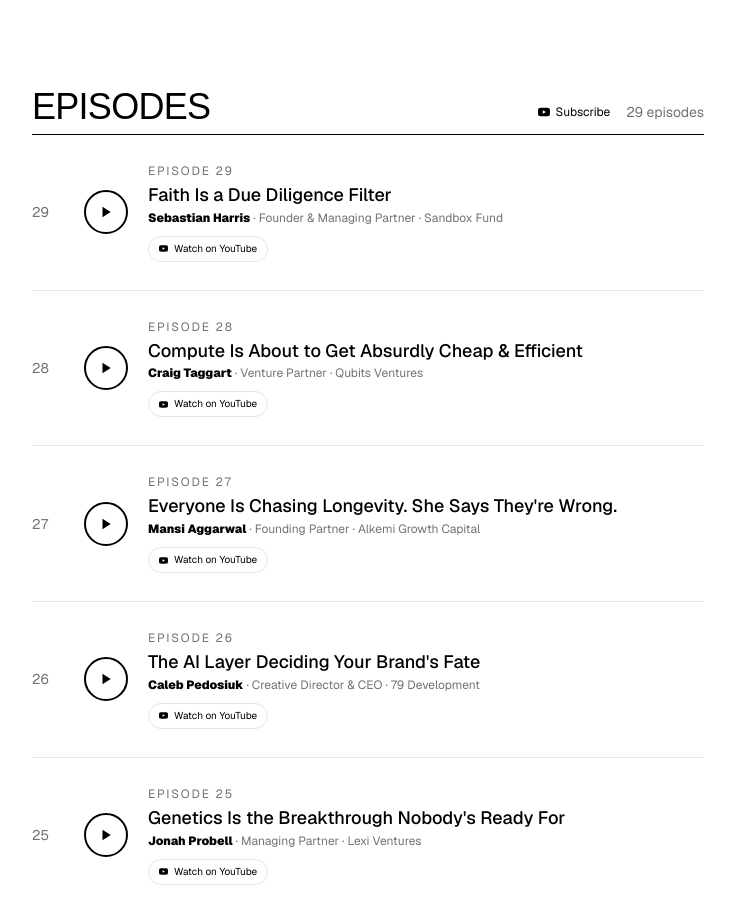
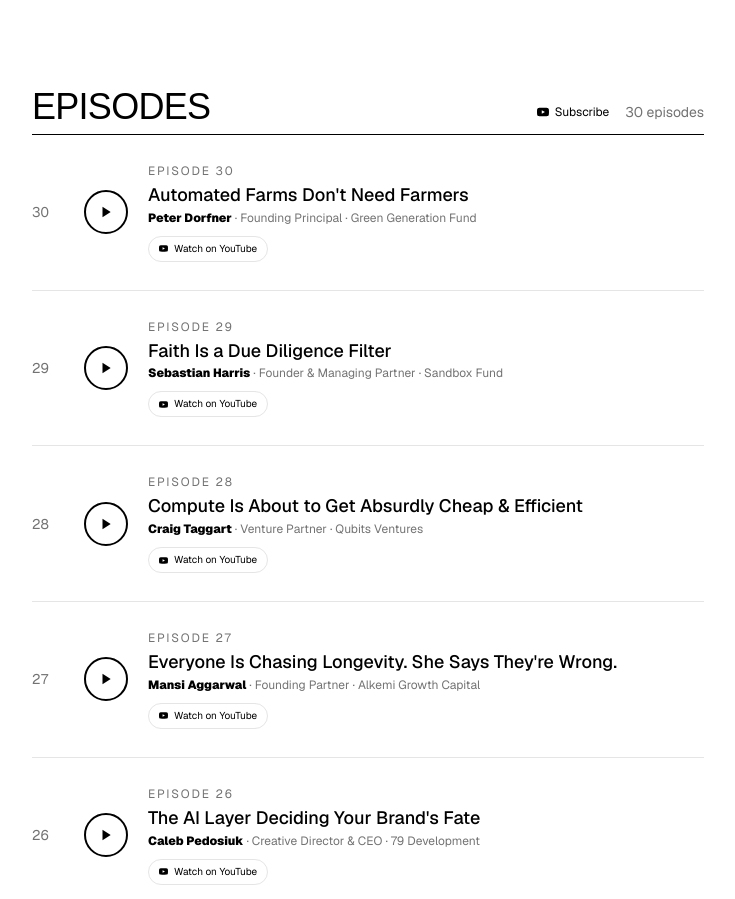
Before and after one commit to SacredProtocol/superlative-podcast, a Next.js app: page / in a window 1280 px wide. Shown: the part 840-1739 px from the top of the page, without its empty margins (272-1007 px from the left). Built offline with nearby package versions, Linux system fonts and the light colour scheme; a web font is replaced by a local one.

Commit message:
feat: add Episode 30 (Peter Dorfner)
Co-authored-by: Cursor <cursoragent@cursor.com>

```diff
--- a/src/config.ts
+++ b/src/config.ts
@@ -22,6 +22,14 @@ export const siteConfig = {
   // Featured episodes — add new episodes at the top
   // xUrl: X broadcast or post link | youtubeUrl: YouTube video or livestream link
   episodes: [
+    {
+      title: "Episode 30",
+      episodeTitle: "Automated Farms Don't Need Farmers",
+      guest: "Peter Dorfner",
+      guestTitle: "Founding Principal",
+      guestCompany: "Green Generation Fund",
+      youtubeUrl: "https://www.youtube.com/live/DB29XMHL95M",
+    },
     {
       title: "Episode 29",
       episodeTitle: "Faith Is a Due Diligence Filter",
```
